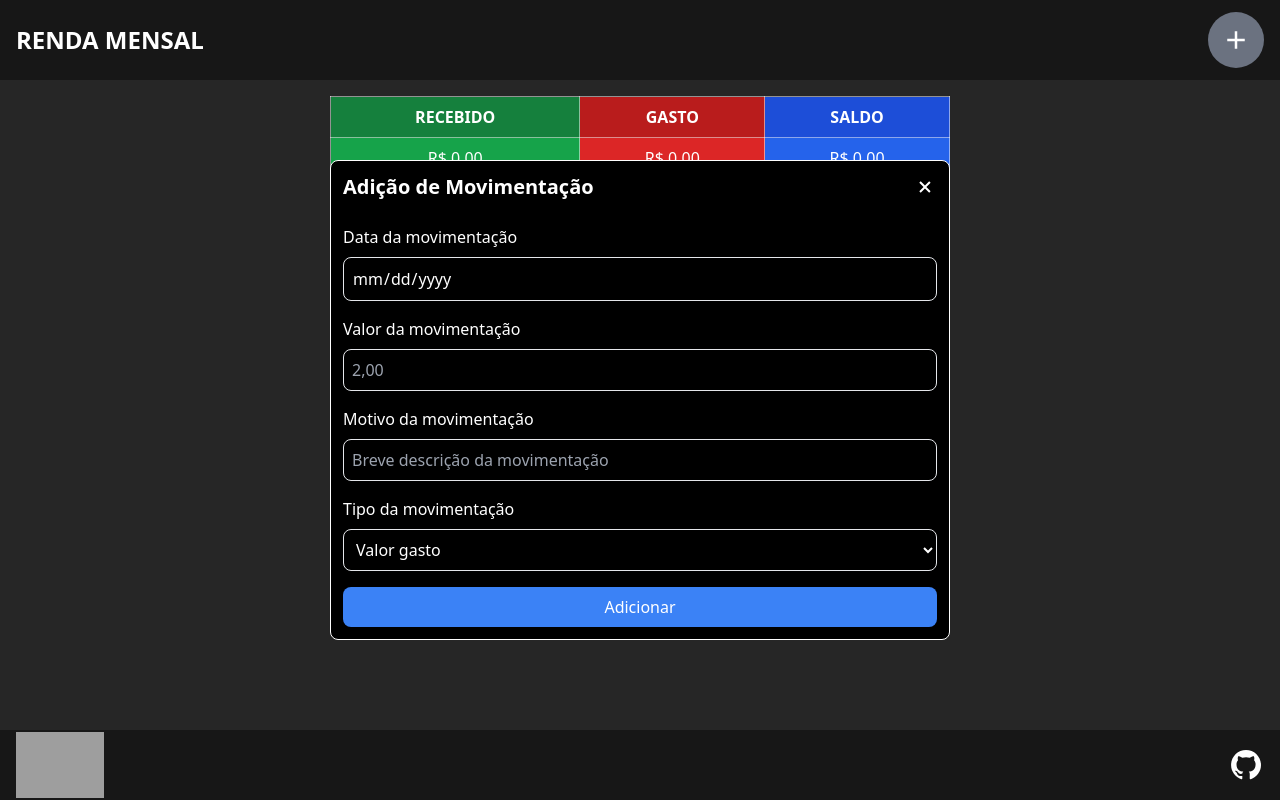
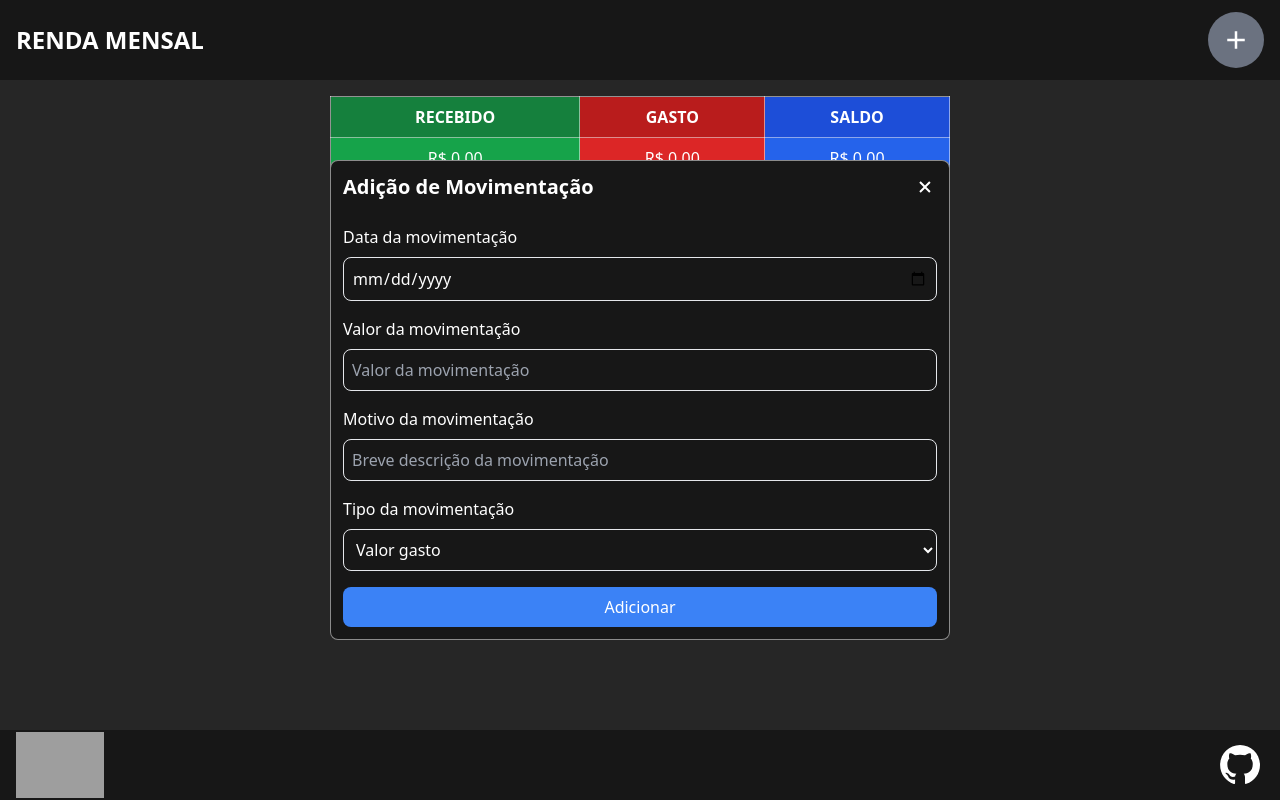
Before and after one commit to zolppy/balance, a React (Vite) app: page / in a window 1280 px wide. Both pictures are taken after a click on the button 1236 px from the left and 40 px from the top of the page. Built offline with nearby package versions, Linux system fonts and the light colour scheme; grey boxes are pictures that could not be loaded.

Commit message:
style: mudanças de estilização

```diff
--- a/src/components/AddModal/index.tsx
+++ b/src/components/AddModal/index.tsx
@@ -33,7 +33,7 @@ const AddModal = () => {
           animate="visible"
           exit="hidden"
           transition={transition}
-          className="bg-black text-white border border-white min-w-[320px] w-[90%] max-w-[620px] mx-auto fixed rounded-lg p-3 flex flex-col gap-y-6"
+          className="bg-neutral-900 text-white border border-white border-opacity-50 min-w-[320px] w-[90%] max-w-[620px] mx-auto fixed rounded-lg p-3 flex flex-col gap-y-6"
         >
           <Header>
             <H1>Adição de Movimentação</H1>
@@ -57,7 +57,7 @@ const AddModal = () => {
                 <Input
                   type="number"
                   id="value"
-                  placeholder="2,00"
+                  placeholder="Valor da movimentação"
                   step={0.1}
                   value={currentMovimentation.value as string}
                   min={0}
--- a/src/components/Footer/index.tsx
+++ b/src/components/Footer/index.tsx
@@ -16,7 +16,7 @@ const Footer = () => {
         </a>
       </p>
       <a href="https://github.com/zolppy/balance" target="_blank">
-        <BiLogoGithub className="text-4xl" />
+        <BiLogoGithub className="text-5xl" />
       </a>
     </footer>
   );
--- a/src/components/ReceivedTable/index.tsx
+++ b/src/components/ReceivedTable/index.tsx
@@ -66,7 +66,9 @@ const ReceivedTable = () => {
           </tbody>
         </table>
       ) : (
-        <h2 className="text-green-600 font-bold">Sem dados para exibir</h2>
+        <h2 className="text-green-600 font-bold text-xl">
+          Sem dados para exibir
+        </h2>
       )}
     </>
   );
--- a/src/components/RemoveModal/index.tsx
+++ b/src/components/RemoveModal/index.tsx
@@ -18,7 +18,7 @@ const RemoveModal = () => {
           animate="visible"
           exit="hidden"
           transition={transition}
-          className="bg-black text-white border border-white min-w-[320px] w-[90%] max-w-[620px] mx-auto fixed rounded-lg p-3 flex flex-col gap-y-6"
+          className="bg-neutral-900 text-white border border-white border-opacity-50 min-w-[320px] w-[90%] max-w-[620px] mx-auto fixed rounded-lg p-3 flex flex-col gap-y-6"
         >
           <Header>
             <H1>Remoção de Movimentação</H1>
--- a/src/components/SpentTable/index.tsx
+++ b/src/components/SpentTable/index.tsx
@@ -64,7 +64,9 @@ const SpentTable = () => {
           </tbody>
         </table>
       ) : (
-        <h2 className="text-red-600 font-bold">Sem dados para exibir</h2>
+        <h2 className="text-red-600 font-bold text-xl">
+          Sem dados para exibir
+        </h2>
       )}
     </>
   );
--- a/utils/animations/modal.ts
+++ b/utils/animations/modal.ts
@@ -3,8 +3,8 @@ import { Variants } from "framer-motion";
 const transition = { type: "spring", duration: 0.8 };
 
 const variants: Variants = {
-  hidden: { top: "150%", translateY: "-50%" },
-  visible: { top: "50%", translateY: "-50%" },
+  hidden: { top: "150%", translateY: "-50%", opacity: 0 },
+  visible: { top: "50%", translateY: "-50%", opacity: 1 },
 };
 
 export { transition, variants };
```
